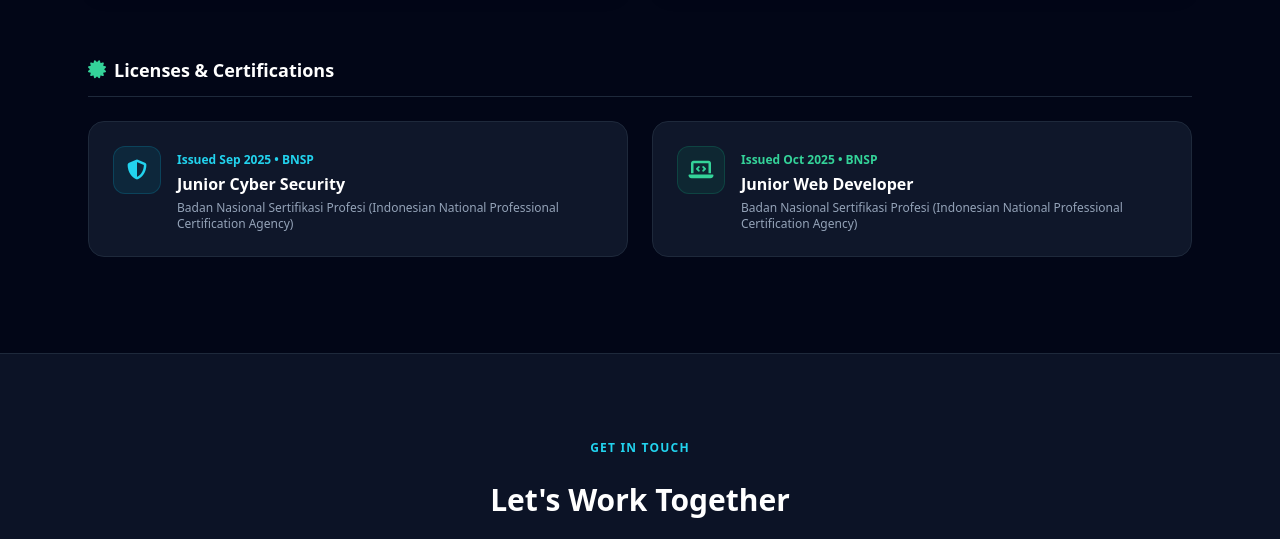
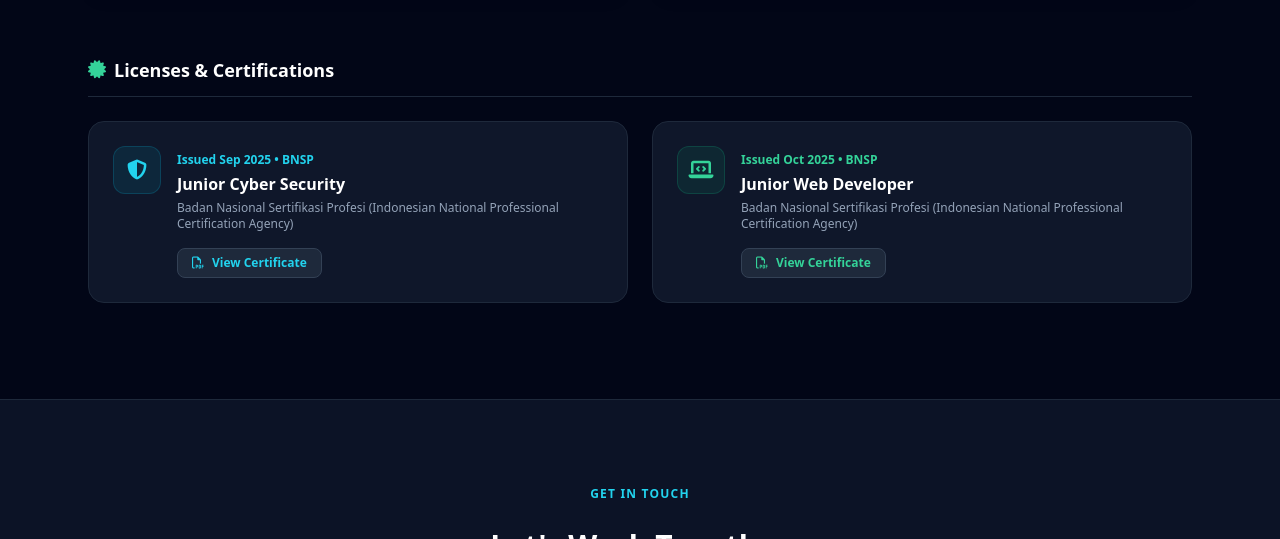
Before and after one commit to excalibur17/portofolio, a plain HTML site: page index.html in a window 1280 px wide. Shown: the part 2180-2719 px from the top of the page. Drawn offline with nearby package versions, Linux system fonts and the light colour scheme.

Commit message:
tambah sertifikat

```diff
--- a/index.html
+++ b/index.html
@@ -73,7 +73,9 @@
             class="text-transparent bg-clip-text bg-gradient-to-r from-cyan-400 to-emerald-400"
             >Developer</span
           >
-          <span class="block text-2xl sm:text-3xl md:text-4xl font-bold text-slate-300 mt-2">
+          <span
+            class="block text-2xl sm:text-3xl md:text-4xl font-bold text-slate-300 mt-2"
+          >
             & Quality / Security Tester
           </span>
         </h1>
@@ -165,21 +167,23 @@
             </div>
 
             <p class="text-slate-300 leading-relaxed">
-              Hello! I'm <strong class="text-white">Arthur Majore Unsong</strong>,
-              an Informatics Engineering graduate from
+              Hello! I'm
+              <strong class="text-white">Arthur Majore Unsong</strong>, an
+              Informatics Engineering graduate from
               <strong class="text-white">Universitas Sam Ratulangi</strong>. I
               have a strong passion for both building web applications from the
-              ground up and rigorously testing them to ensure functional accuracy
-              and access security.
+              ground up and rigorously testing them to ensure functional
+              accuracy and access security.
             </p>
 
             <p class="text-slate-400 leading-relaxed">
               Equipped with dual national competency certifications from
               <strong class="text-slate-200">BNSP</strong> in
-              <em>Junior Web Development</em> and <em>Junior Cyber Security</em>,
-              I bridge the gap between development and quality assurance—writing
-              clean Laravel & Python code while validating role-based permissions
-              and potential vulnerabilities before deployment.
+              <em>Junior Web Development</em> and
+              <em>Junior Cyber Security</em>, I bridge the gap between
+              development and quality assurance—writing clean Laravel & Python
+              code while validating role-based permissions and potential
+              vulnerabilities before deployment.
             </p>
 
             <!-- Compact Tech Stack Grid -->
@@ -219,8 +223,7 @@
     <!-- 3. PORTFOLIO SECTION (PROJECTS & CERTIFICATIONS) -->
     <section id="portfolio" class="max-w-6xl mx-auto px-6 py-24">
       <div class="text-center max-w-2xl mx-auto mb-16">
-        <span
-          class="text-xs font-bold uppercase tracking-widest text-cyan-400"
+        <span class="text-xs font-bold uppercase tracking-widest text-cyan-400"
           >Portfolio</span
         >
         <h2 class="text-3xl md:text-4xl font-bold text-white mt-1">
@@ -246,7 +249,9 @@
             class="bg-slate-900 border border-slate-800 hover:border-cyan-500/50 rounded-2xl p-7 transition flex flex-col justify-between shadow-lg"
           >
             <div>
-              <div class="flex flex-wrap justify-between items-center gap-2 mb-4">
+              <div
+                class="flex flex-wrap justify-between items-center gap-2 mb-4"
+              >
                 <span
                   class="px-3 py-1 text-xs font-semibold rounded-md bg-emerald-500/10 text-emerald-400 border border-emerald-500/20"
                 >
@@ -303,7 +308,9 @@
             class="bg-slate-900 border border-slate-800 hover:border-cyan-500/50 rounded-2xl p-7 transition flex flex-col justify-between shadow-lg"
           >
             <div>
-              <div class="flex flex-wrap justify-between items-center gap-2 mb-4">
+              <div
+                class="flex flex-wrap justify-between items-center gap-2 mb-4"
+              >
                 <span
                   class="px-3 py-1 text-xs font-semibold rounded-md bg-cyan-500/10 text-cyan-400 border border-cyan-500/20"
                 >
@@ -320,8 +327,8 @@
                 <strong class="text-slate-200"
                   >VirusTotal, WHOIS, and Geolocation APIs</strong
                 >
-                to inspect regional government (OPD) domains, detect malware, and
-                flag compromised websites efficiently.
+                to inspect regional government (OPD) domains, detect malware,
+                and flag compromised websites efficiently.
               </p>
             </div>
             <div>
@@ -357,6 +364,7 @@
       </div>
 
       <!-- SUBSECTION: CERTIFICATIONS -->
+      <!-- SUBSECTION: CERTIFICATIONS -->
       <div>
         <h3
           class="text-lg font-bold text-white mb-6 flex items-center gap-2 border-b border-slate-800 pb-3"
@@ -366,30 +374,38 @@
         </h3>
 
         <div class="grid md:grid-cols-2 gap-6">
-          <!-- CERT 1 -->
+          <!-- CERT 1: JUNIOR CYBER SECURITY -->
           <div
-            class="p-6 rounded-2xl bg-slate-900 border border-slate-800 flex items-start gap-4 hover:border-emerald-500/40 transition"
+            class="p-6 rounded-2xl bg-slate-900 border border-slate-800 flex items-start gap-4 hover:border-cyan-500/40 transition"
           >
             <div
               class="w-12 h-12 rounded-xl bg-cyan-500/10 border border-cyan-500/20 flex items-center justify-center text-cyan-400 shrink-0"
             >
               <i class="fa-solid fa-shield-halved text-xl"></i>
             </div>
-            <div>
+            <div class="flex-1">
               <span class="text-xs font-semibold text-cyan-400"
                 >Issued Sep 2025 • BNSP</span
               >
               <h4 class="text-base font-bold text-white mt-0.5">
                 Junior Cyber Security
               </h4>
-              <p class="text-xs text-slate-400 mt-1">
+              <p class="text-xs text-slate-400 mt-1 mb-4">
                 Badan Nasional Sertifikasi Profesi (Indonesian National
                 Professional Certification Agency)
               </p>
+              <a
+                href="sertifikat/Junior Cyber Security.pdf"
+                target="_blank"
+                rel="noopener noreferrer"
+                class="inline-flex items-center gap-2 px-3.5 py-1.5 rounded-lg bg-slate-800 hover:bg-cyan-500/15 text-cyan-400 border border-slate-700 hover:border-cyan-500/40 text-xs font-semibold transition"
+              >
+                <i class="fa-regular fa-file-pdf"></i> View Certificate
+              </a>
             </div>
           </div>
 
-          <!-- CERT 2 -->
+          <!-- CERT 2: JUNIOR WEB DEVELOPER -->
           <div
             class="p-6 rounded-2xl bg-slate-900 border border-slate-800 flex items-start gap-4 hover:border-emerald-500/40 transition"
           >
@@ -398,17 +414,25 @@
             >
               <i class="fa-solid fa-laptop-code text-xl"></i>
             </div>
-            <div>
+            <div class="flex-1">
               <span class="text-xs font-semibold text-emerald-400"
                 >Issued Oct 2025 • BNSP</span
               >
               <h4 class="text-base font-bold text-white mt-0.5">
                 Junior Web Developer
               </h4>
-              <p class="text-xs text-slate-400 mt-1">
+              <p class="text-xs text-slate-400 mt-1 mb-4">
                 Badan Nasional Sertifikasi Profesi (Indonesian National
                 Professional Certification Agency)
               </p>
+              <a
+                href="sertifikat/Junior Web Developer.pdf"
+                target="_blank"
+                rel="noopener noreferrer"
+                class="inline-flex items-center gap-2 px-3.5 py-1.5 rounded-lg bg-slate-800 hover:bg-emerald-500/15 text-emerald-400 border border-slate-700 hover:border-emerald-500/40 text-xs font-semibold transition"
+              >
+                <i class="fa-regular fa-file-pdf"></i> View Certificate
+              </a>
             </div>
           </div>
         </div>
@@ -421,8 +445,7 @@
       class="bg-slate-900/80 border-t border-slate-800 pt-20 pb-12"
     >
       <div class="max-w-4xl mx-auto px-6 text-center space-y-6">
-        <span
-          class="text-xs font-bold uppercase tracking-widest text-cyan-400"
+        <span class="text-xs font-bold uppercase tracking-widest text-cyan-400"
           >Get In Touch</span
         >
         <h2 class="text-3xl font-bold text-white">Let's Work Together</h2>
@@ -465,7 +488,7 @@
         </div>
 
         <div
-          class="border-t border-slate-800/80 pt-8 mt-12 flex flex-col sm:flex-row justify-between items-center text-xs text-slate-500 "
+          class="border-t border-slate-800/80 pt-8 mt-12 flex flex-col sm:flex-row justify-between items-center text-xs text-slate-500"
         >
           <p>© 2026 Arthur Majore Unsong. All rights reserved.</p>
         </div>
```
Also changed, not shown: 2 other files.
